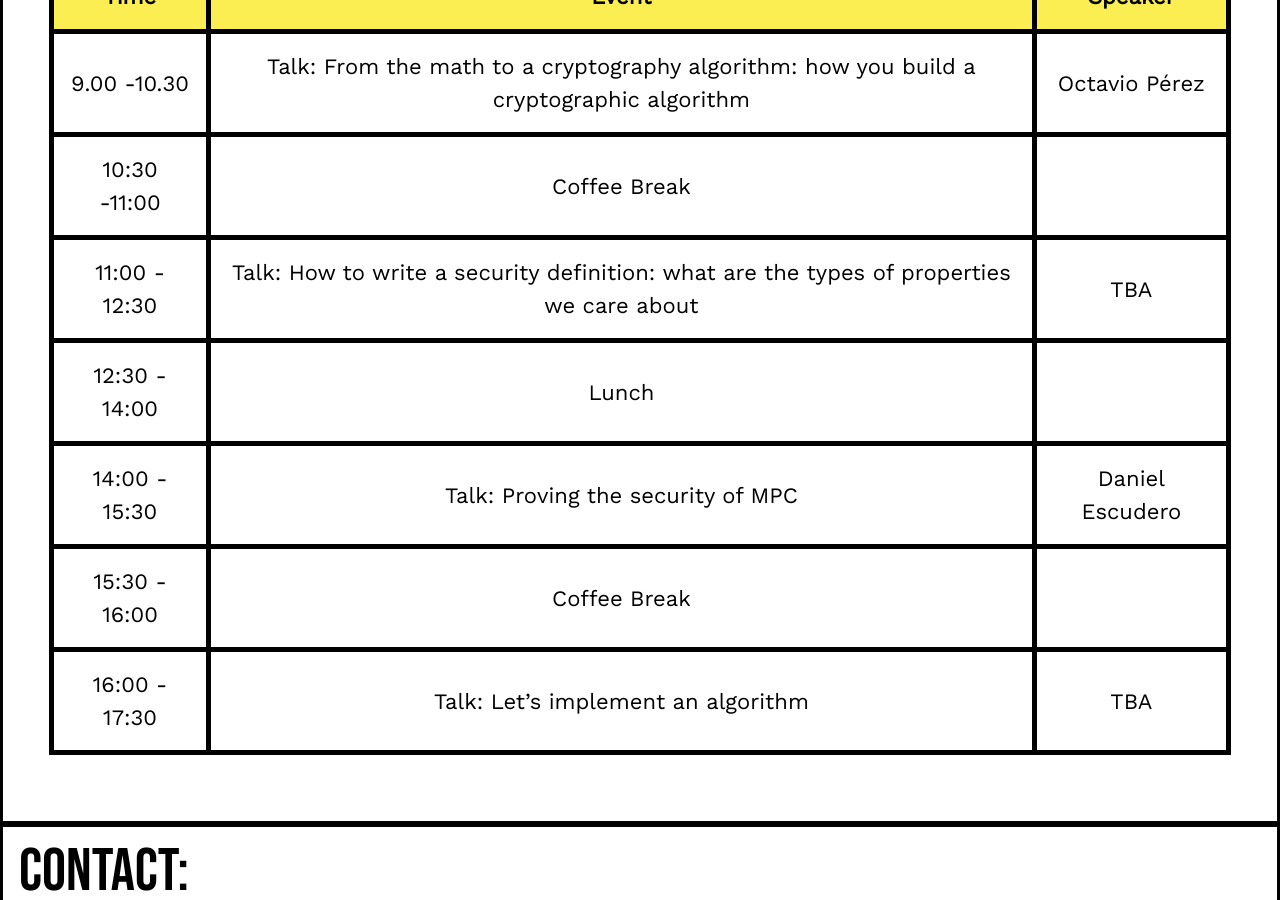
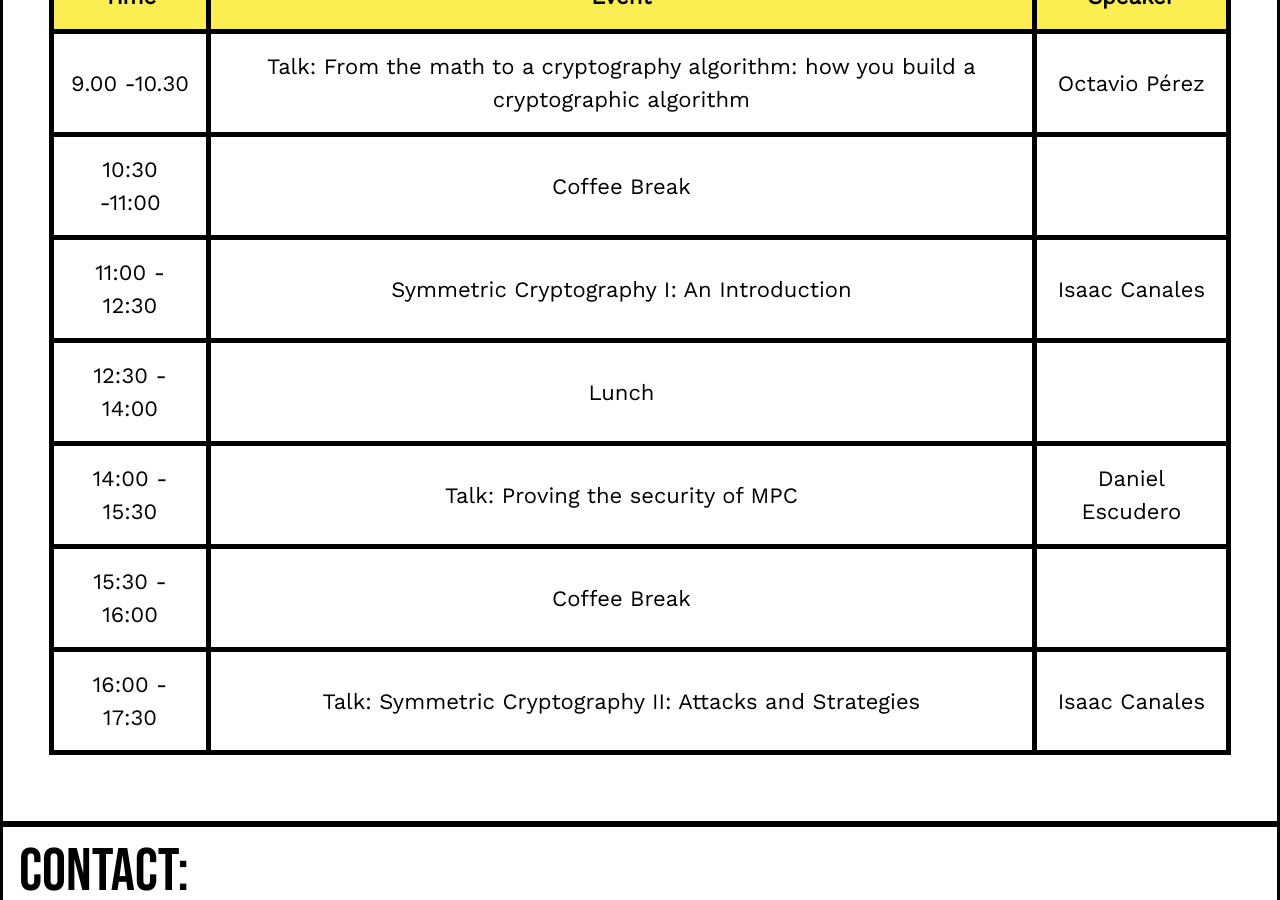
Before and after one commit to Latin-American-Cryptographers/inca-crypto, a Jekyll site: the page built from 2023.html, in a window 1280 px wide and 900 px high, scrolled down 1650 px. Built offline with Jekyll 4.4.1, drawn with Linux system fonts in a browser that asks for light colours.

Commit message:
Adding Isaac to the Lineup on Sunday

```diff
--- a/2023.html
+++ b/2023.html
@@ -91,8 +91,10 @@ tags: menu
 				<td></td>
     </tr>
         <td>11:00 - 12:30</td>
-        <td>Talk: How to write a security definition: what are the types of properties we care about</td>
-        <td>TBA</td>
+	<td>Symmetric Cryptography I: An Introduction</td>
+	<td>Isaac Canales</td>
+       <!-- <td>Talk: How to write a security definition: what are the types of properties we care about</td>
+        <td>TBA</td> -->
     <tr>
     </tr>
     <tr>
@@ -112,8 +114,8 @@ tags: menu
     </tr>
     <tr>
         <td>16:00 - 17:30</td>
-        <td>Talk: Let’s implement an algorithm</td>
-        <td>TBA</td>
+        <td>Talk: Symmetric Cryptography II: Attacks and Strategies</td>
+        <td>Isaac Canales</td>
     </tr>
 </table>
 </center>
```
